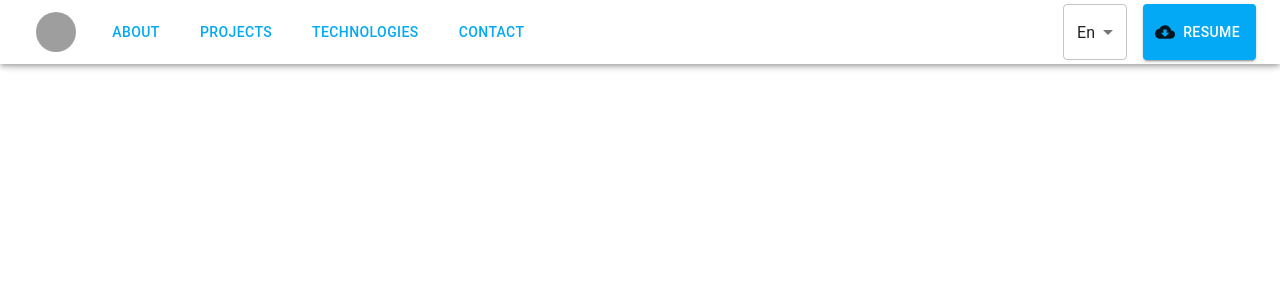
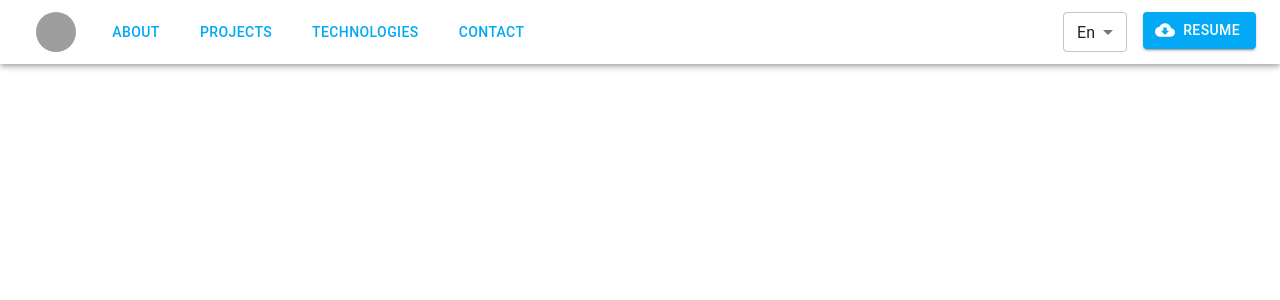
Before and after one commit to couvq/Portfolio-Site-V.2, a React (Create React App) app in the folder portfolio-site-v2/: page / in a window 1280 px wide. Shown: the top 300 px of the page. Built offline with nearby package versions, Linux system fonts and the light colour scheme; grey boxes are pictures that could not be loaded.

Commit message:
finished download button styling

```diff
--- a/portfolio-site-v2/src/App.js
+++ b/portfolio-site-v2/src/App.js
@@ -4,7 +4,7 @@ import NavBar from "./components/Nav/NavBar";
 import Hero from "./components/Hero/Hero";
 
 import { ThemeProvider, createTheme } from "@mui/material/styles";
-import { lightBlue } from "@mui/material/colors";
+import { lightBlue, yellow } from "@mui/material/colors";
 
 const App = () => {
 
--- a/portfolio-site-v2/src/components/Nav/LanguageToggler.js
+++ b/portfolio-site-v2/src/components/Nav/LanguageToggler.js
@@ -5,7 +5,7 @@ const LanguageToggler = () => {
 
   return (
     <>
-        <FormControl>
+        <FormControl color='primary' size='small'>
             <Select
             value={'En'}
             >
--- a/portfolio-site-v2/src/components/Nav/ResumeDownloadButton.js
+++ b/portfolio-site-v2/src/components/Nav/ResumeDownloadButton.js
@@ -5,12 +5,20 @@ import CloudDownloadSharpIcon from "@mui/icons-material/CloudDownloadSharp";
 
 const ResumeDownloadButton = () => {
   return (
-
-      <Button variant="contained" startIcon={<CloudDownloadSharpIcon />}>
-      <a href="/QuentinCouvelaireResume.pdf" style={{ textDecoration: 'none', color: 'white'}} download>
+    <a
+      href="/QuentinCouvelaireResume.pdf"
+      style={{ textDecoration: "none", color: "#fff", }}
+      download
+    >
+      <Button
+        variant="contained"
+        startIcon={<CloudDownloadSharpIcon sx={{ color: "#fff", }} />}
+        sx={{ color: '#fff'}}
+        size="medium"
+      >
         Resume
-      </a>
       </Button>
+    </a>
   );
 };
 
```
